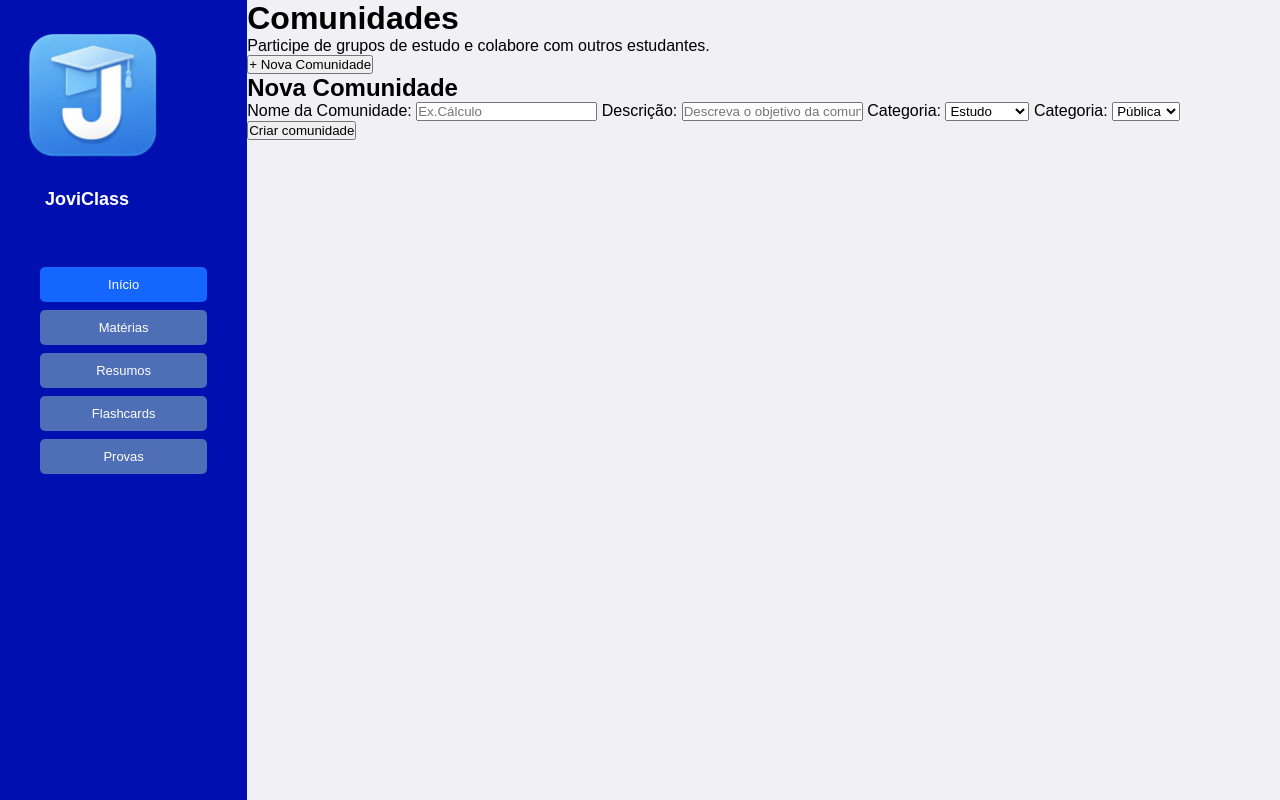
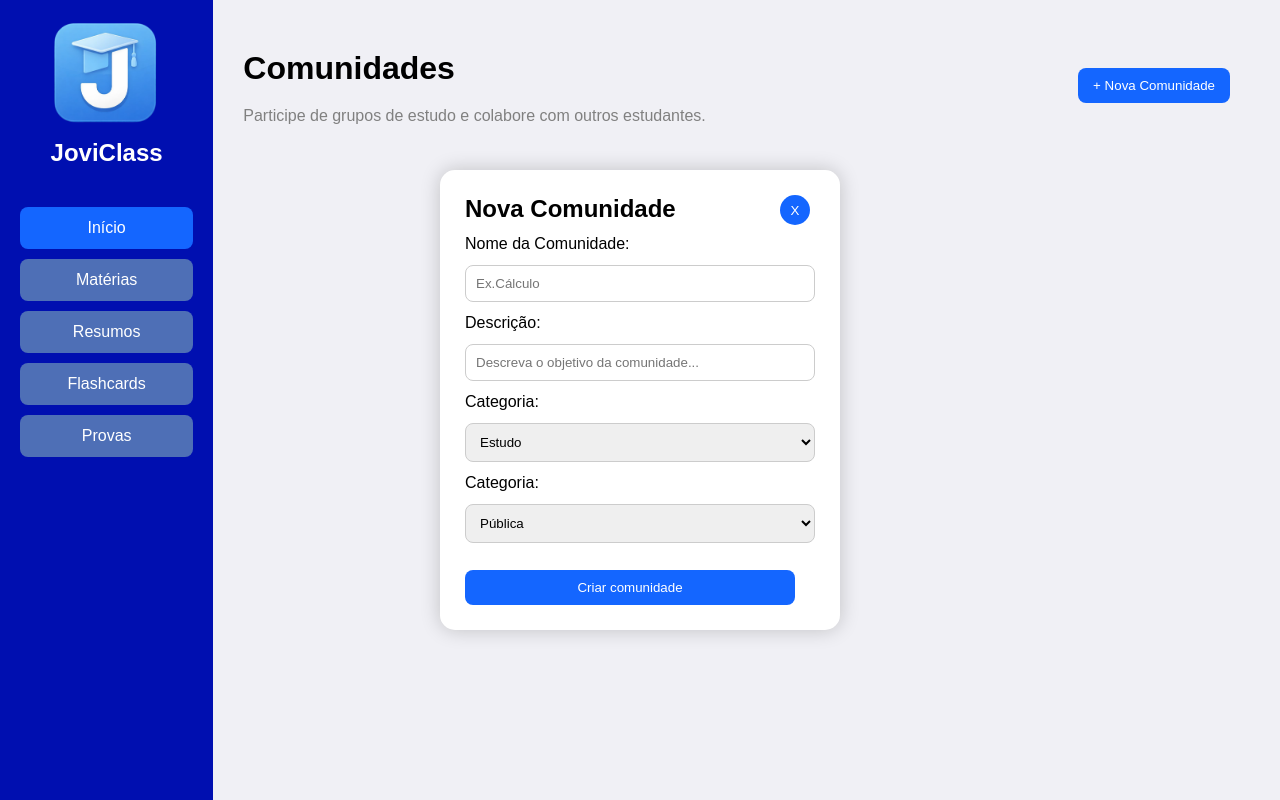
Before and after one commit to SheCodes-Challenge-FIAP-2026/JoviClass, a plain HTML site: page src/pages/comunidade.html in a window 1280 px wide. Both pictures are taken after a click on the button "+ Nova Comunidade". Drawn offline with Linux system fonts and the light colour scheme.

Commit message:
style: Estilizando a primeira parte css e também adicionando algumas coisas de js

```diff
--- a/src/css/comunidade.css
+++ b/src/css/comunidade.css
@@ -3,71 +3,169 @@
     --bg-color2: #ffffff;
     --bg-color3: #4e6fb6;
     --bg-color4: #1466ff;
-    --bg-color5: #888;
     --bg-colorFundo: #f0f0f5;
-
-
 }
 
-
-* {
+*{
     margin: 0;
     padding: 0;
     box-sizing: border-box;
     font-family: Arial, sans-serif;
 }
 
-body {
+body{
     background-color: var(--bg-colorFundo);
-    display: flex;
-    flex-direction: column;
-    min-height: 100vh;
-}
-
-#logoJovi{
     display: flex;
 }
 
-#logo{
-    width: 150px;
-    height: 130px;
+/* MENU */
+
+.menu{
+    width: 250px;
+    min-height: 100vh;
+
+    background-color: var(--bg-color1);
+
+    padding: 20px;
 }
 
-.menu {
-    background-color: var(--bg-color1);
+.logoJovi{
+    text-align: center;
+}
+
+#logo{
+    width: 120px;
+}
+
+.logoJovi h2{
     color: white;
-    padding: 25px;
+    margin-top: 10px;
+}
+
+.menu-links{
+    margin-top: 40px;
+
+    display: flex;
+    flex-direction: column;
+
+    gap: 10px;
+}
+
+.menu a{
+    text-decoration: none;
+
+    color: white;
+
+    background-color: var(--bg-color3);
+
+    padding: 12px;
+
+    border-radius: 8px;
+
+    text-align: center;
+}
+
+.menu a.ativo{
+    background-color: var(--bg-color4);
+}
+
+/* CONTEÚDO */
+
+#comunidade{
+    padding: 30px;
+    width: 100%;
+}
+
+#comunidade h1{
+    margin-top: 20px;
+    margin-bottom: 20px;
+}
+
+#comunidade p {
+    color: grey;
+}
+
+#comunidade button{
+    margin-top: 15px;
+    padding: 10px 15px;
+    border: none;
+    background-color: var(--bg-color4);
+    color: white;
+    border-radius: 8px;
+    cursor: pointer;
+    margin-right: 20px;
+
+}
+.topoComunidade{
+    display: flex;
+
+    justify-content: space-between;
+
+    align-items: center;
+
+    width: 100%;
+}
+.topoComunidade div{
     display: flex;
     flex-direction: column;
 }
 
 
-.menu h2 {
-    font-size: 18px;
-    color: var(--bg-color2);
-    margin-bottom: 12px;
+
+#formulario{
+    display: none;
+
+    position: fixed;
+
+    top: 50%;
+    left: 50%;
+
+    transform: translate(-50%, -50%);
+
+    width: 400px;
+
+    background-color: white;
+
     padding: 25px;
+
+    border-radius: 15px;
+
+    box-shadow: 0px 0px 20px rgba(0,0,0,0.2);
 }
 
-.menu-links {
+#formulario #fechar{
+    width: 30px;
+    height: 30px;
+
+    border-radius: 50%;
+
+    background-color: var(--bg-color4);
+    color: white;
+
+    cursor: pointer;
+
+    position: absolute;
+
+    top: 10px;
+    right: 10px;
+
     display: flex;
-    flex-wrap: wrap;
-    gap: 6px;
-    margin: 20px;
+    justify-content: center;
+    align-items: center;
 }
 
-.menu a {
-    color: var(--bg-color2);
-    text-decoration: none;
-    padding: 6px 12px;
-    border-radius: 20px;
-    font-size: 13px;
-    background-color: var(--bg-color3);
+#formulario form{
     display: flex;
-    justify-content: center;
+    flex-direction: column;
 
+    gap: 12px;
 }
 
-.menu a.ativo {
-    background-color: var(--bg-color4);
+#formulario input,
+#formulario select{
+    padding: 10px;
+
+    border-radius: 8px;
+
+    border: 1px solid #ccc;
 }
--- a/src/js/comunidade.js
+++ b/src/js/comunidade.js
@@ -0,0 +1,11 @@
+function abrirFormulario(){
+
+    document.getElementById("formulario").style.display = "block";
+
+}
+
+function fecharAba(){
+
+    document.getElementById("formulario").style.display = "none";
+
+}
--- a/src/pages/comunidade.html
+++ b/src/pages/comunidade.html
@@ -3,7 +3,7 @@
 <head>
     <meta charset="UTF-8">
     <meta name="viewport" content="width=device-width, initial-scale=1.0">
-    <link rel="stylesheet" href= "../css/style.css">
+    <link rel="stylesheet" href= "../css/comunidade.css">
     <title>Comunidade</title>
 </head>
 <body>
@@ -24,11 +24,20 @@
     </div>
 
     <div id="comunidade">
-        <h1>Comunidades</h1>
-        <p>Participe de grupos de estudo e colabore com outros estudantes.</p>
-        <button onclick="abrirFormulario()">+ Nova Comunidade</button>
+        <div class="topoComunidade">
+            <div>
+            <h1>Comunidades</h1>
+            <p>Participe de grupos de estudo e colabore com outros estudantes.</p>
+            </div>
+
+            <button type="button" onclick="abrirFormulario()">+ Nova Comunidade</button>
+
+        </div>
+
+
         <div id="formulario">
             <form action="">
+                <button onclick="fecharAba()" id="fechar">X</button>
                 <h2>Nova Comunidade</h2>
                 <label for="nomeComunidade">Nome da Comunidade:</label>
                 <input type="text" placeholder="Ex.Cálculo" id="nomeComunidade">
@@ -47,8 +56,11 @@
                     <option value="privacidade">Pública</option>
                     <option value="privacidade">Privada</option>
                 </select>
-                <button>Criar comunidade</button>
+                <button type="button" onclick="criarComunidade()">Criar comunidade</button>
             </form>
+
+        </div>
+        <div id="listadeComunidades">
 
         </div>
     </div>
```
